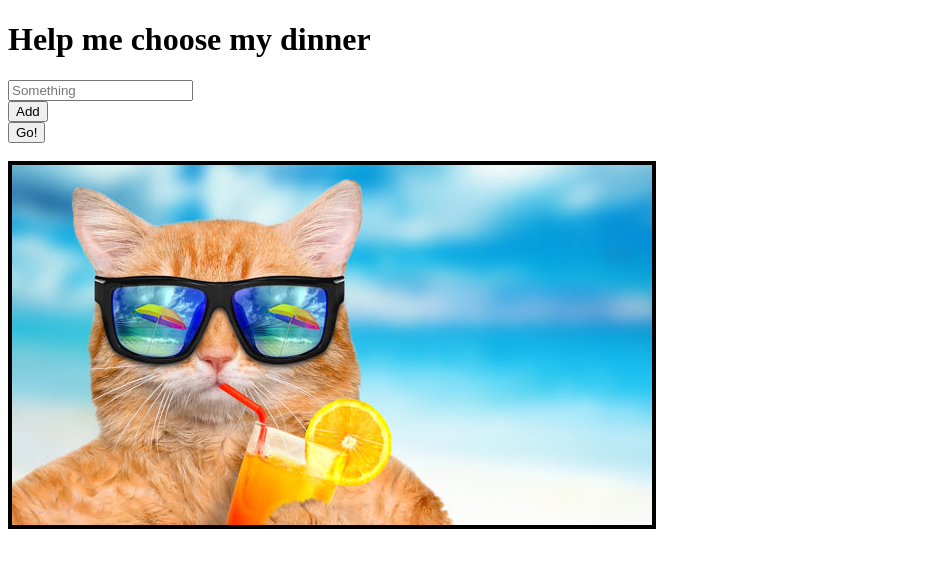
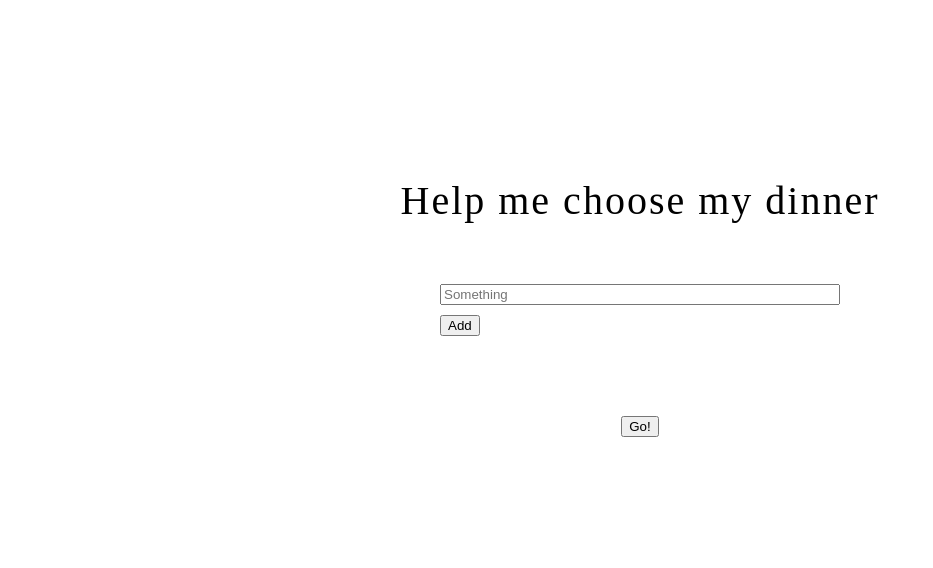
Before and after one commit to Pingu90/help-me-choose, a plain HTML site: page index.html in a window 1280 px wide. Shown: the whole page, without its empty margins (0-933 px from the left). Drawn offline with Linux system fonts and the light colour scheme.

Commit message:
Added CSS

```diff
--- a/index.html
+++ b/index.html
@@ -3,20 +3,16 @@
     <head>
       <meta charset=utf-8>
       <title>Help me choose</title>
+      <link href="./main.css" rel="stylesheet" type="text/css">
     </head>
     <body>
       <h1>Help me choose my dinner</h1>
-      <div>
-        <div>
+      <div class="inputSection">
+        <div class="inputs">
           <input placeholder="Something">
         </div>
-        <button>Add</button>
+        <button class="addOption">Add</button>
       </div>
       <button>Go!</button>
-    <br>
-    <br>
-      <div>
-        <img src="coolcat.jpg" alt="Cool Cat" border="4">
-      </div>
     </body>
   </html>
--- /dev/null
+++ b/main.css
@@ -0,0 +1,33 @@
+body {
+  display: flex;
+  flex-direction: column;
+  justify-content: center;
+  align-items: center;
+  margin-top: 150px;
+}
+
+h1{
+  font-weight: lighter;
+  font-size: 40px;
+  letter-spacing: 2px;
+  margin-bottom: 0px;
+}
+
+.inputSection{
+  margin: 50px 0px 80px 0px;
+  width: 400px;
+}
+
+.inputs{
+  width: inherit;
+  display: flex;
+  flex-direction: column;
+}
+
+input{
+  margin-top: 10px;
+}
+
+.addOption{
+  margin-top: 10px;
+}
```
